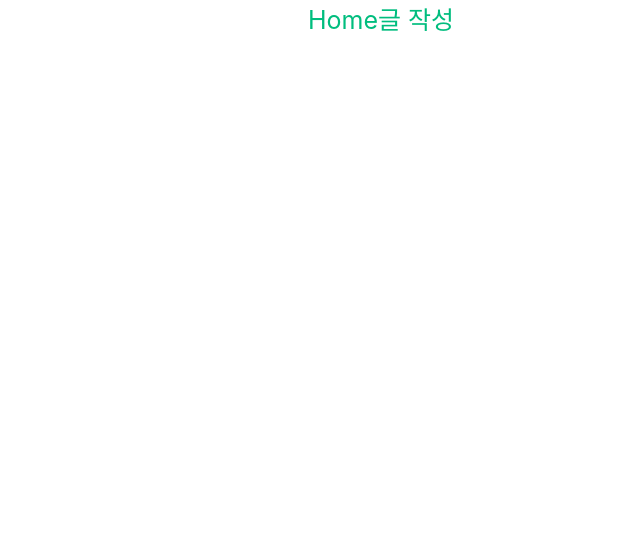
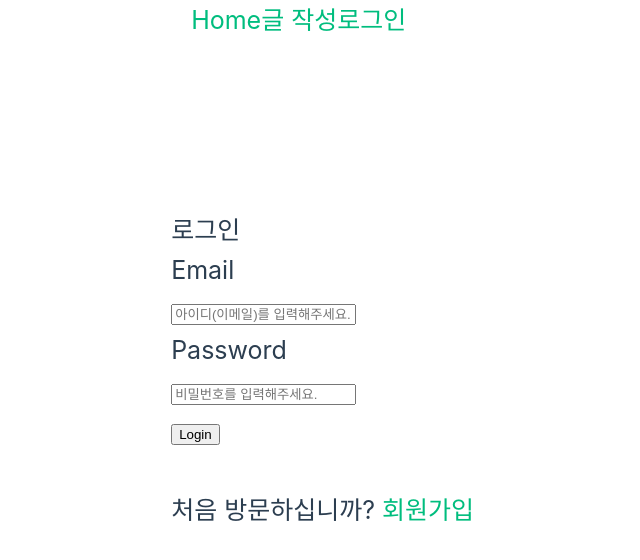
Before and after one commit to Minchae0322/Meme, a Vue app in the folder front/: page /login in a window 1280 px wide. Before the commit this address had no page. Shown: the top 560 px of the page, without its empty margins (166-806 px from the left). Built offline with nearby package versions, Linux system fonts and the light colour scheme.

Commit message:
front end 진짜 모르겠다 1도

```diff
--- a/front/src/App.vue
+++ b/front/src/App.vue
@@ -8,6 +8,8 @@ import { RouterLink, RouterView } from 'vue-router'
     <nav>
       <RouterLink to="/">Home</RouterLink>
       <RouterLink to="/write">글 작성</RouterLink>
+      <RouterLink to="/login">로그인</RouterLink>
+
     </nav>
   </el-header>
  <p>
--- a/front/src/router/index.ts
+++ b/front/src/router/index.ts
@@ -2,6 +2,7 @@ import { createRouter, createWebHistory } from 'vue-router'
 import HomeView from '../views/HomeView.vue'
 import WriteView from '../views/WriteView.vue';
 import PostListView from '../views/PostListView.vue';
+import login from "@/views/login.vue";
 
 const router = createRouter({
   history: createWebHistory(import.meta.env.BASE_URL),
@@ -23,6 +24,13 @@ const router = createRouter({
       name: "postList",
       component: PostListView
     }
+
+    ,
+    {
+      path: "/login",
+      name: "login",
+      component: login
+    }
     // {
     //   path: '/about',
     //   name: 'about',
--- a/front/src/views/WriteView.vue
+++ b/front/src/views/WriteView.vue
@@ -6,18 +6,27 @@ import router from "@/router";
 
 const title = ref("")
 const content = ref("")
+const images = ref("")
 
+const uploaded = function () {
+  images : document.querySelector('.real-upload')
+};
 
 const write = function () {
-  axios.post("http://localhost:8080/board/posts", {
+  axios.post("http://localhost:8080/board/user/writePost", {
     title: title.value,
-    content: content.value
+    content: content.value,
+
+    imageFiles: images[0].value
   })
       .then(() => {
         router.replace({
           name: "home"
         })
 })}
+
+
+
 </script>
 
 <template>
@@ -27,6 +36,10 @@ const write = function () {
 
 
     <body>
+
+    <div class="input-container">
+      <input @change = uploaded type="file" class="real-upload" accept="image/*" required multiple>
+    </div>
   <div>
 
     <div>
--- /dev/null
+++ b/front/src/views/login.vue
@@ -0,0 +1,114 @@
+<template>
+  <div class="wrapper">
+    <div id="login">
+      <div class="container">
+        <div class="row justify-content-center align-items-center">
+          <div class="col-sm-6">
+            <div class="card">
+              <h4 class="card-header">로그인</h4>
+              <div class="card-body">
+                <form data-toggle="validator" role="form" method="post" action="#">
+                  <div class="row">
+                    <div class="col-md-12">
+                      <div class="form-group">
+                        <label>Email</label>
+                        <div class="input-group">
+                          <div class="input-group-prepend">
+                            <span class="input-group-text">
+                              <i
+                                  class="fa fa-user"
+                                  aria-hidden="true"
+                              />
+                            </span>
+                          </div>
+                          <input
+                              type="text"
+                              class="form-control"
+                              placeholder="아이디(이메일)를 입력해주세요."
+                              v-model="id"
+                          />
+                        </div>
+                        <div class="help-block with-errors text-danger"></div>
+                      </div>
+                    </div>
+                  </div>
+                  <div class="row">
+                    <div class="col-md-12">
+                      <div class="form-group">
+                        <label>Password</label>
+                        <div class="input-group">
+                          <div class="input-group-prepend">
+                            <span class="input-group-text">
+                              <i
+                                  class="fa fa-lock"
+                                  aria-hidden="true"
+                              />
+                            </span>
+                          </div>
+                          <input
+                              type="password"
+                              v-model="password"
+                              placeholder="비밀번호를 입력해주세요."
+                              class="form-control"
+                          />
+                        </div>
+                        <div class="help-block with-errors text-danger"></div>
+                      </div>
+                    </div>
+                  </div>
+                  <div class="row">
+                    <div class="col-md-12">
+                      <button
+                          type="button"
+                          class="btn btn-primary btn-lg btn-block"
+                          @click="login()"
+                      >
+                        Login
+                      </button>
+                    </div>
+                  </div>
+                </form>
+                <div class="form-group">
+                  <div class="clear"></div>
+                  <br>
+                  <i class="fa fa-user fa-fw" />처음 방문하십니까?
+                  <a href="/join">회원가입</a>
+                  <br>
+                </div>
+              </div>
+            </div>
+          </div>
+        </div>
+      </div>
+    </div>
+  </div>
+</template>
+<script>
+export default {
+  name: 'Login',
+  data () {
+    return {
+      id: "",
+      password: ""
+    }
+  },
+  methods: {
+    login() {
+      // 아이디와 패스워드 입력여부 확인
+      if (this.id && this.password) {
+        var id = this.id              // 아이디
+        var password = this.password  // 비밀번호
+        this.store.dispatch('login', {id, password}) // 로그인
+      } else {
+        alert("아이디 또는 비밀번호가 입력되지 않았습니다.")
+        return false
+      }
+    }
+  }
+}
+</script>
+<style scoped>
+#login {
+  margin-top: 150px;
+}
+</style>
```
Also changed, not shown: 1 other file (tests, documents, lock files or other folders).
